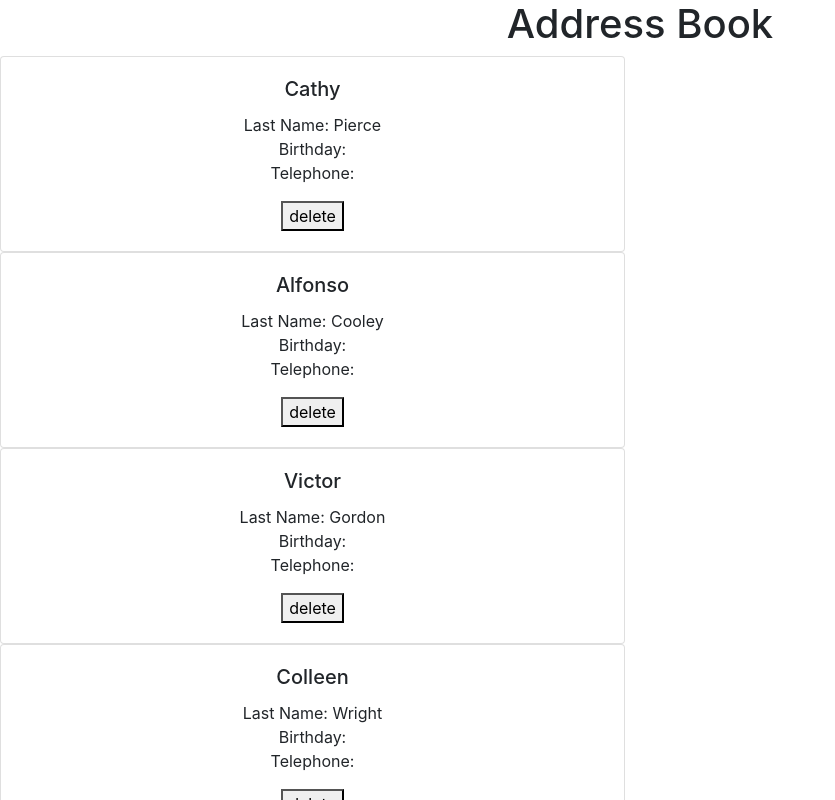
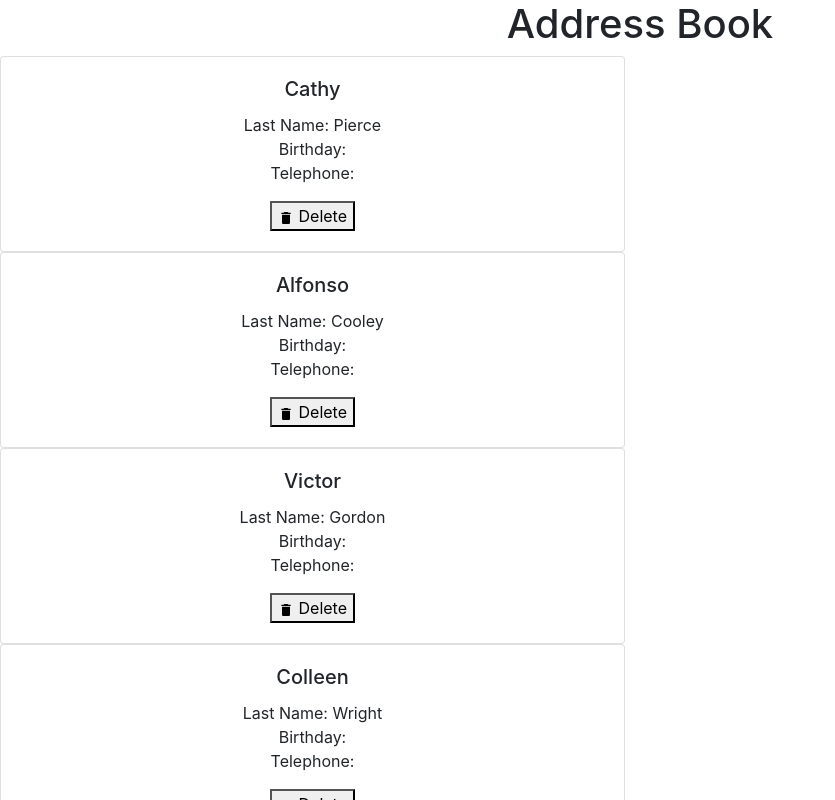
Before and after one commit to jiajern/react-address-book, a React (Create React App) app: page / in a window 1280 px wide. Shown: the top 800 px of the page, without its empty margins (0-835 px from the left). Built offline with nearby package versions, Linux system fonts and the light colour scheme.

Commit message:
added icon

```diff
--- a/package.json
+++ b/package.json
@@ -6,6 +6,7 @@
     "bootstrap": "^4.3.1",
     "react": "^16.8.4",
     "react-dom": "^16.8.4",
+    "react-icons": "^3.5.0",
     "react-scripts": "2.1.8"
   },
   "scripts": {
--- a/src/Contact/Contact.js
+++ b/src/Contact/Contact.js
@@ -1,6 +1,8 @@
 import React from 'react';
 import './Contact.css';
 import 'bootstrap/dist/css/bootstrap.css';
+import { MdDelete } from "react-icons/md";
+
 
 const contact = (props) => {
     return (
@@ -15,7 +17,7 @@ const contact = (props) => {
                                 Birthday: {props.Birthday} <br />
                                 Telephone: {props.Telephone}
                             </p>
-                            <button onClick={props.delete}>delete</button>
+                            <button onClick={props.delete}><MdDelete /> Delete</button>
                             {/*<a href="#" class="btn btn-primary">Go somewhere</a> */}
                         </div>
                     </div>
```
Also changed, not shown: 1 other file (tests, documents, lock files or other folders).
